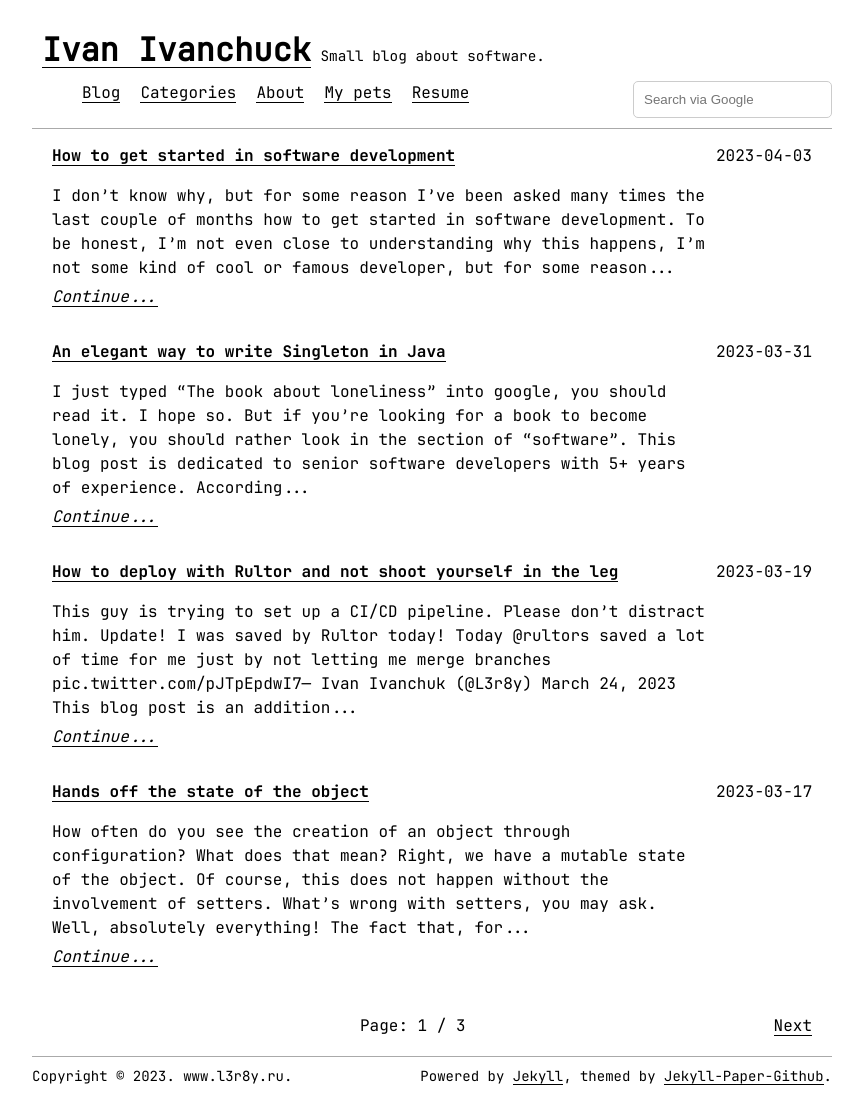
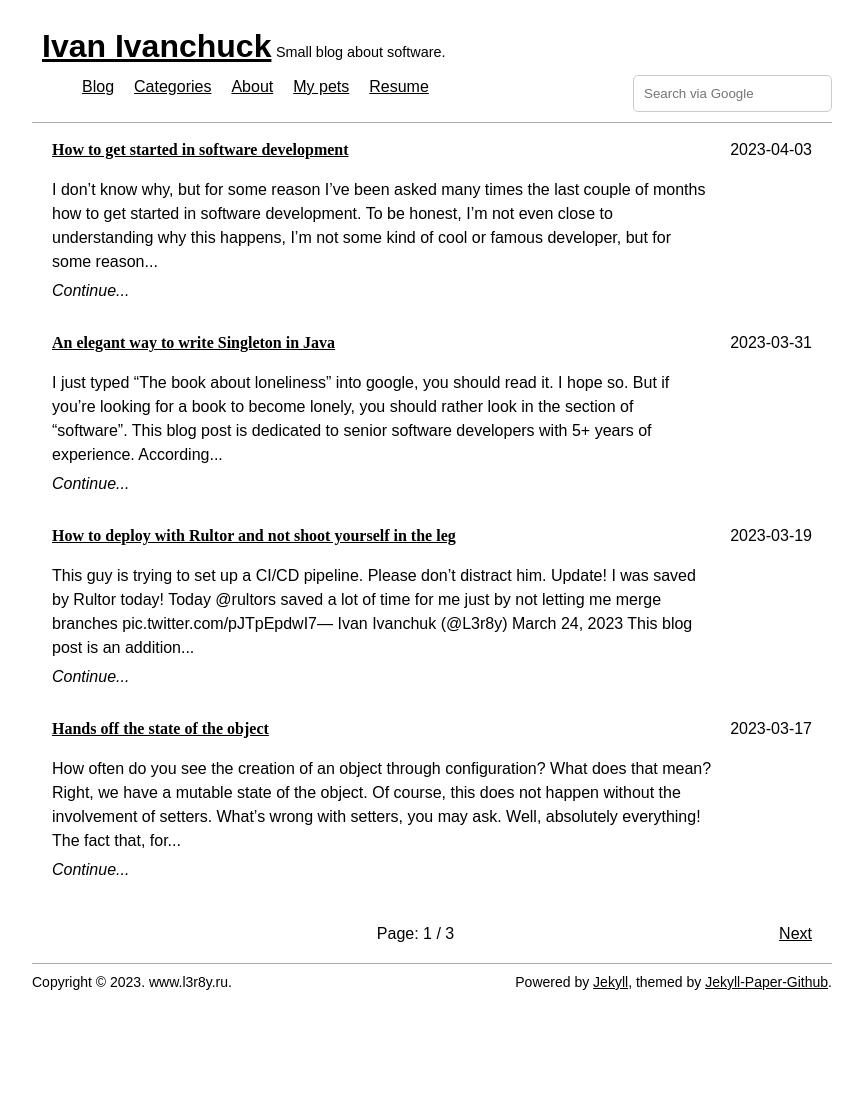
Before and after one commit to l3r8yJ/l3r8yj.github.io, a Jekyll site: the page built from index.html, in a window 1280 px wide. Shown: the whole page, without its empty margins (208-1071 px from the left). Built offline with Jekyll 4.4.1, drawn with Linux system fonts in a browser that asks for light colours; the list of posts is cut into pages by our own code; after the commit the page ends 1000 px from its top, so only the background shows below that.

Commit message:
font update

```diff
--- a/_sass/reset.scss
+++ b/_sass/reset.scss
@@ -34,47 +34,21 @@
 }
 
 b, strong {
-  font-family: 'Jetbrains Bold';
+  font-family: 'Arial Bold';
 }
 
 em {
-  font-family: 'Jetbrains Italic';
-}
-
-a {
-    text-decoration: none;
-    color: inherit;
-    background-image: linear-gradient(#000,#000);
-    background-position: 0 1.23em;
-    background-repeat: repeat-x;
-    margin-bottom: 10px;
-    background-size: 1px 1px;
-}
-
-a:visited {
-    color: inherit;
-}
-
-a:hover {
-    text-decoration: none;
-    background-image: linear-gradient(#268714,#268714);
-    background-size: 2px 2px;
-}
-
-
-* {
-  -webkit-font-smoothing: antialiased;
+  font-family: 'Arial Italic';
 }
 
 html,
 body {
-  font-family: 'Jetbrains Mono';
+  font-family: 'Arial';
   font-size: 16px;
   height: 100%;
 }
 
 a {
-  text-decoration: none;
   color: #000;
 }
 
```
Also changed, not shown: _posts/2023/2023-02-21-my-work-environment.md (+5 -1 lines).
